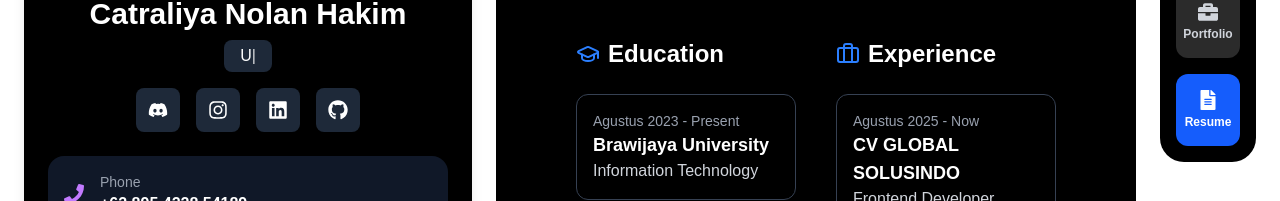
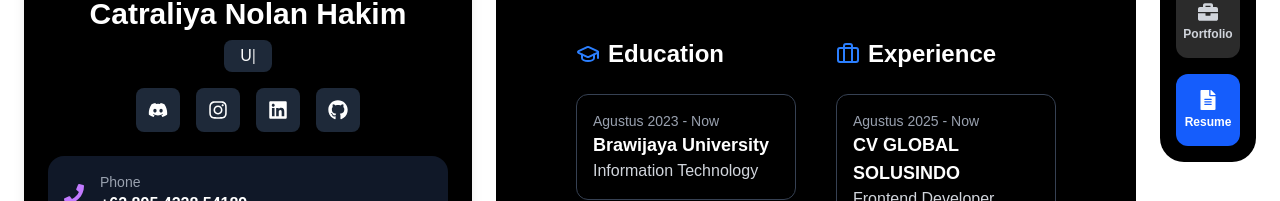
Before and after one commit to nolanhakim/portoku, a Next.js app: page / in a window 1280 px wide. Both pictures are taken after a click on the button "Resume". Shown: the part 142-343 px from the top of the page. Built offline with nearby package versions, Linux system fonts and the light colour scheme.

Commit message:
Update something

```diff
--- a/components/ResumeSection.tsx
+++ b/components/ResumeSection.tsx
@@ -7,7 +7,7 @@ import { motion } from 'framer-motion';
 export default function ResumeSection() {
   const education = [
     {
-      date: 'Agustus 2023 - Present',
+      date: 'Agustus 2023 - Now',
       title: 'Brawijaya University',
       subtitle: 'Information Technology',
     },
```
